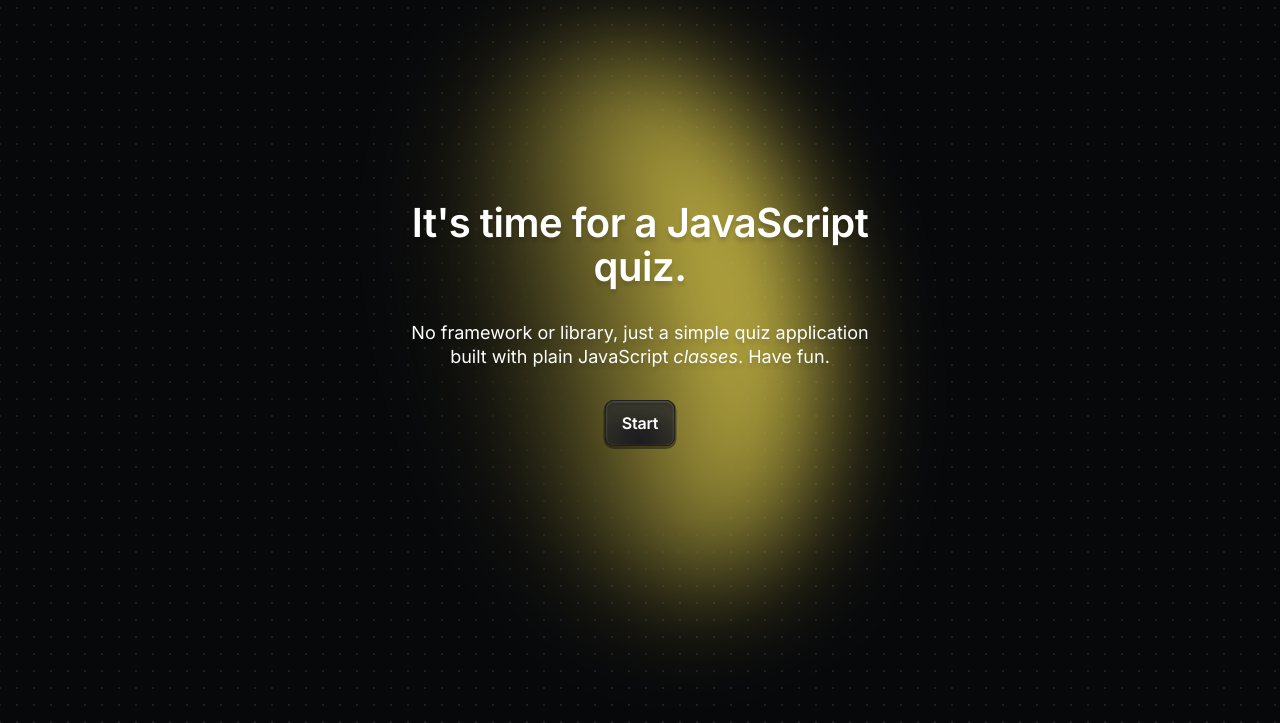
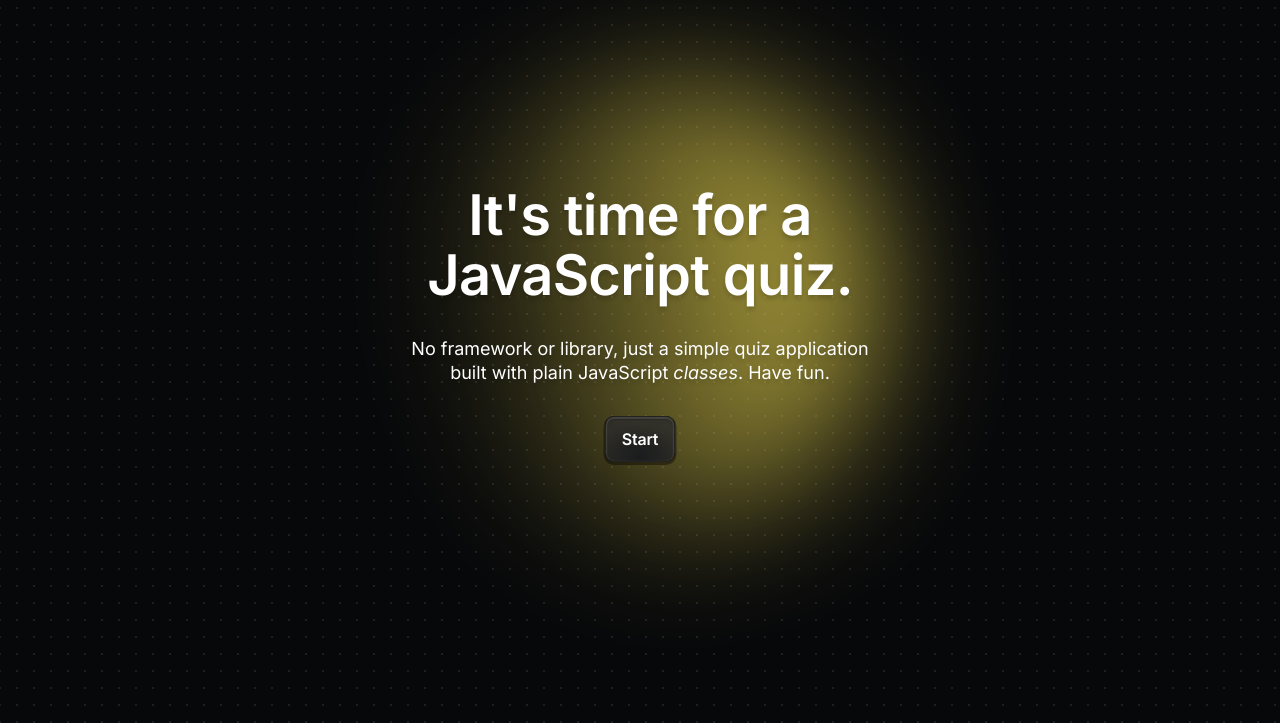
Before and after one commit to fonsecaj/js-vanilla-quiz, a website built with Vite: page index.html in a window 1280 px wide. Shown: the part 77-800 px from the top of the page. Built offline with nearby package versions, Linux system fonts and the light colour scheme.

Commit message:
fix: resolve animation issue on large screens

```diff
--- a/src/styles/main.css
+++ b/src/styles/main.css
@@ -263,6 +263,13 @@ main[data-transition='false'] {
   text-wrap: pretty;
 }
 
+@media (min-width: 720px) {
+  .ty-headline {
+    font-size: var(--text-2xl);
+    line-height: var(--leading-2xl);
+  }
+}
+
 .ty-headline-sub {
   font-size: var(--text-lg);
   line-height: var(--leading-lg);
@@ -346,28 +353,33 @@ main[data-transition='false'] {
 
 .animated-gradient {
   position: absolute;
-  top: 0;
-  left: 0;
-  right: 0;
-  bottom: 0;
-  filter: blur(128px);
-  background-image: linear-gradient(var(--color-background), var(--color-primary));
+  top: 50%;
+  left: 50%;
+  opacity: 0.8;
+  filter: blur(64px);
+  background-image: linear-gradient(transparent, var(--color-primary));
   animation: animate-gradient var(--question-timing) cubic-bezier(0.8, 0.5, 0.5, 0.8) infinite;
 }
 
 @keyframes animate-gradient {
   0% {
-    transform: rotate(0deg) scale(0.25);
+    width: var(--max-w-sm);
+    height: var(--max-w-sm);
+    transform: translate(-50%, -50%) rotate(0deg);
     border-radius: 70% 80% 80% 70% / 70% 70% 80% 80%;
   }
 
   50% {
-    transform: rotate(360deg) scale(0.5);
+    width: calc(var(--max-w-sm) * 0.75);
+    height: calc(var(--max-w-sm) * 0.75);
+    transform: translate(-45%, -55%) rotate(360deg);
     border-radius: 90% 70% 70% 90% / 90% 90% 70% 70%;
   }
 
   100% {
-    transform: rotate(720deg) scale(0.25);
+    width: var(--max-w-sm);
+    height: var(--max-w-sm);
+    transform: translate(-50%, -50%) rotate(720deg);
     border-radius: 70% 80% 80% 70% / 70% 70% 80% 80%;
   }
 }
--- a/src/styles/theme.css
+++ b/src/styles/theme.css
@@ -12,6 +12,7 @@
   --text-md: 1rem;
   --text-lg: 1.125rem;
   --text-xl: 2.5rem;
+  --text-2xl: 3.5rem;
   --text-display: 10rem;
   --leading-xxs: 0.75rem;
   --leading-xs: 0.875rem;
@@ -19,6 +20,7 @@
   --leading-md: 1.25rem;
   --leading-lg: 1.5rem;
   --leading-xl: 2.75rem;
+  --leading-2xl: 3.75rem;
   --tracking-tight: -0.0125em;
 
   /* Colors */
```
